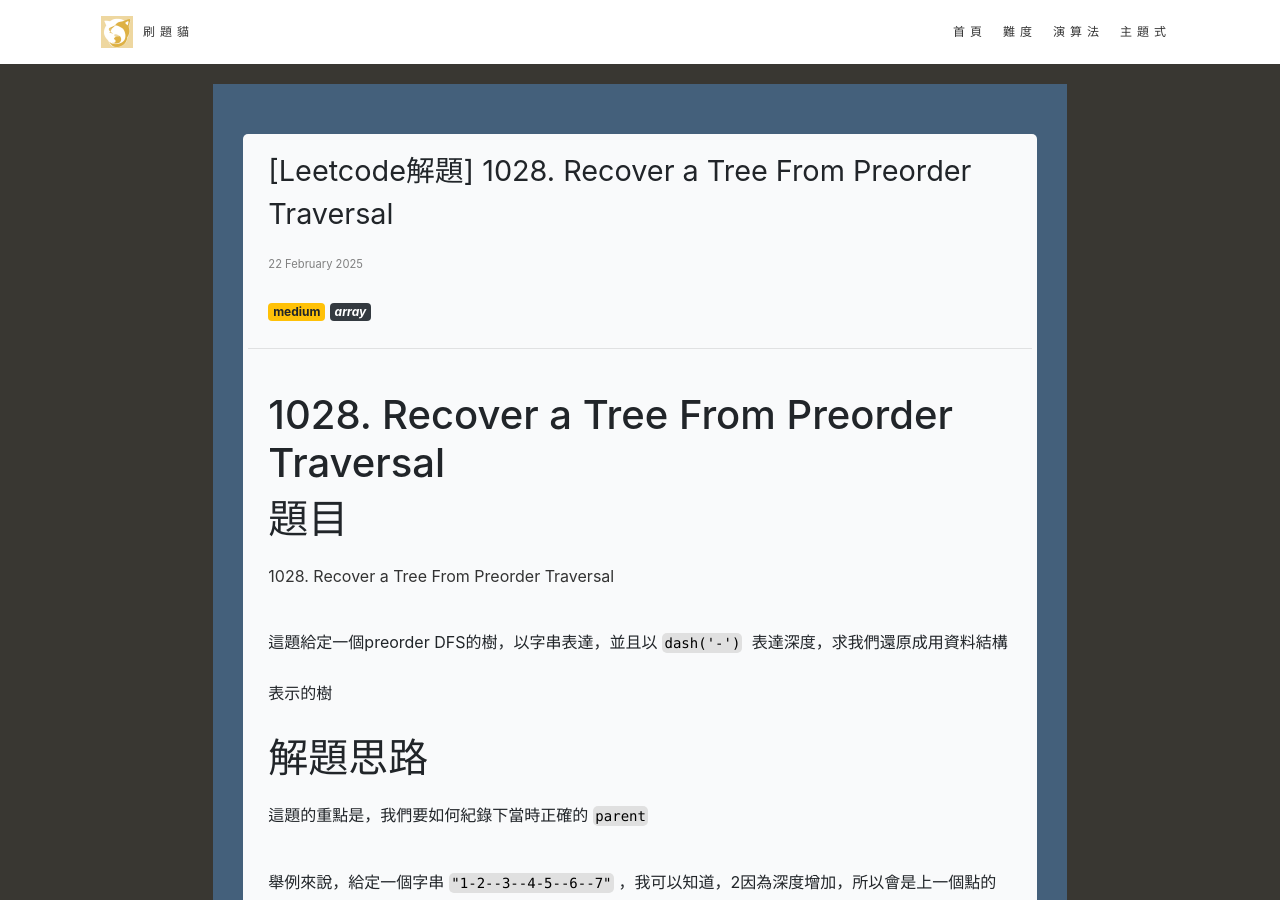
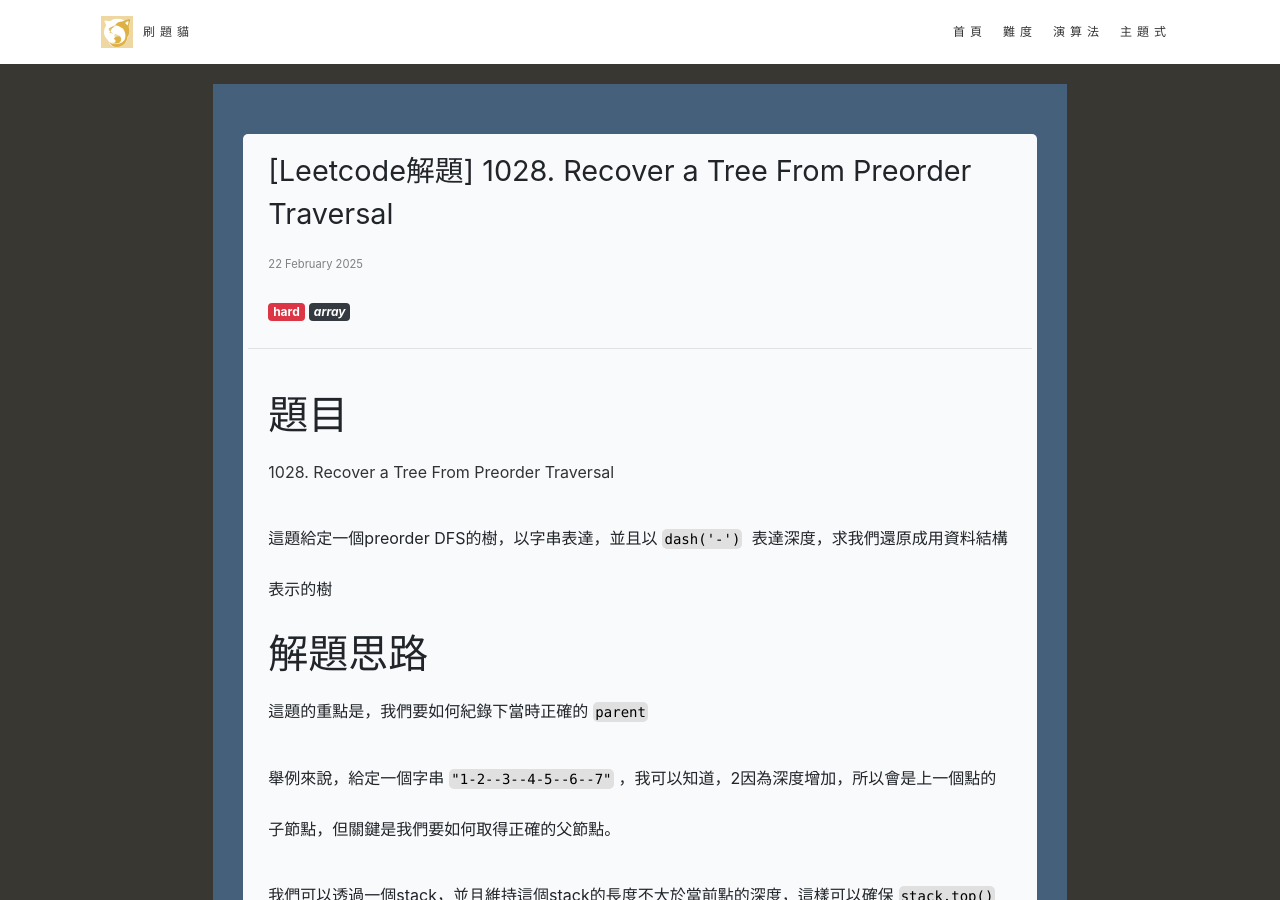
Before and after one commit to catxcoders/catxcoders.github.io, a Jekyll site: the page built from _posts/2025-02-22-1028-recover-a-tree-from-preorder-traversal.markdown, in a window 1280 px wide and 900 px high. Built offline with Jekyll 4.4.1, drawn with Linux system fonts in a browser that asks for light colours; nearby versions of some CDN libraries; formulas are drawn with MathJax 3.

Commit message:
Update 1028.

```diff
--- a/_posts/2025-02-22-1028-recover-a-tree-from-preorder-traversal.markdown
+++ b/_posts/2025-02-22-1028-recover-a-tree-from-preorder-traversal.markdown
@@ -2,13 +2,11 @@
 layout: article_post
 title:  "[Leetcode解題] 1028. Recover a Tree From Preorder Traversal"
 description:  "1028. Recover a Tree From Preorder Traversal"
-categories: medium
+categories: hard
 tags: array
 langs: python
 excerpt_separator: <!--more-->
 ---
-
-# 1028. Recover a Tree From Preorder Traversal
 
 # 題目
 
```
